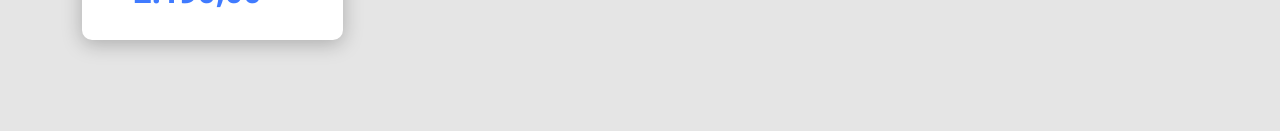
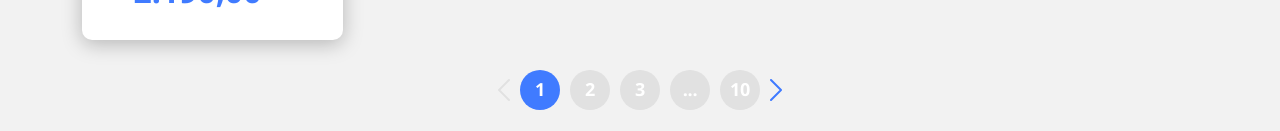
Before and after one commit to mauricioseiblitz/aula-deploy-aws, a React (Create React App) app in the folder frontweb/: page /products in a window 1280 px wide. Shown: the part 748-879 px from the top of the page. Before the commit the page ends 842 px from the top, so only its background shows below. Built offline with nearby package versions, Linux system fonts and the light colour scheme.

Commit message:
Pagination Styling

```diff
--- a/frontweb/src/assets/styles/custom.scss
+++ b/frontweb/src/assets/styles/custom.scss
@@ -1,9 +1,9 @@
 $theme-colors: (
-'primary': #407bff,
+  "primary": #407bff,
 );
 
-$body-bg: #e5e5e5;
+$body-bg: #f2f2f2;
 
 $body-color: #263238;
 
-@import '~bootstrap/scss/bootstrap.scss';
+@import "~bootstrap/scss/bootstrap.scss";
--- /dev/null
+++ b/frontweb/src/components/Pagination/index.tsx
@@ -0,0 +1,19 @@
+import { ReactComponent as ArrowIcon } from 'assets/images/arrow.svg';
+
+import './styles.css';
+
+const Pagination = () => {
+    return (
+        <div className="pagination-container">
+            <ArrowIcon className="arrow-inactive arrow-previous" />
+            <div className="pagination-item active">1</div>
+            <div className="pagination-item">2</div>
+            <div className="pagination-item">3</div>
+            <div className="pagination-item">...</div>
+            <div className="pagination-item">10</div>
+            <ArrowIcon className="arrow-active arrow-next" />
+        </div>
+    );
+}
+
+export default Pagination;
--- /dev/null
+++ b/frontweb/src/components/Pagination/styles.css
@@ -0,0 +1,40 @@
+.pagination-container {
+  display: flex;
+  justify-content: center;
+  align-items: center;
+}
+
+.pagination-item {
+  width: 40px;
+  height: 40px;
+  background-color: #e1e1e1;
+  font-weight: bold;
+  font-size: 18px;
+  letter-spacing: -0.015em;
+  border-radius: 50%;
+  margin-left: 10px;
+  display: flex;
+  justify-content: center;
+  align-items: center;
+  color: #fff;
+}
+
+.pagination-item.active {
+  background-color: #407bff;
+}
+
+.arrow-previous {
+  transform: rotate(-180deg);
+}
+
+.arrow-next {
+  margin-left: 10px;
+}
+
+.arrow-inactive {
+  color: #e1e1e1;
+}
+
+.arrow-active {
+  color: #407bff;
+}
--- a/frontweb/src/pages/Catalog/index.tsx
+++ b/frontweb/src/pages/Catalog/index.tsx
@@ -3,6 +3,7 @@
 import { Link } from "react-router-dom";
 
 import './styles.css';
+import Pagination from "components/Pagination";
 
 const Catalog = () => {
 
@@ -57,6 +58,9 @@
                     </Link>
                 </div>
             </div>
+            <div className="row">
+                <Pagination />
+            </div>
         </div>
     );
 }
```
